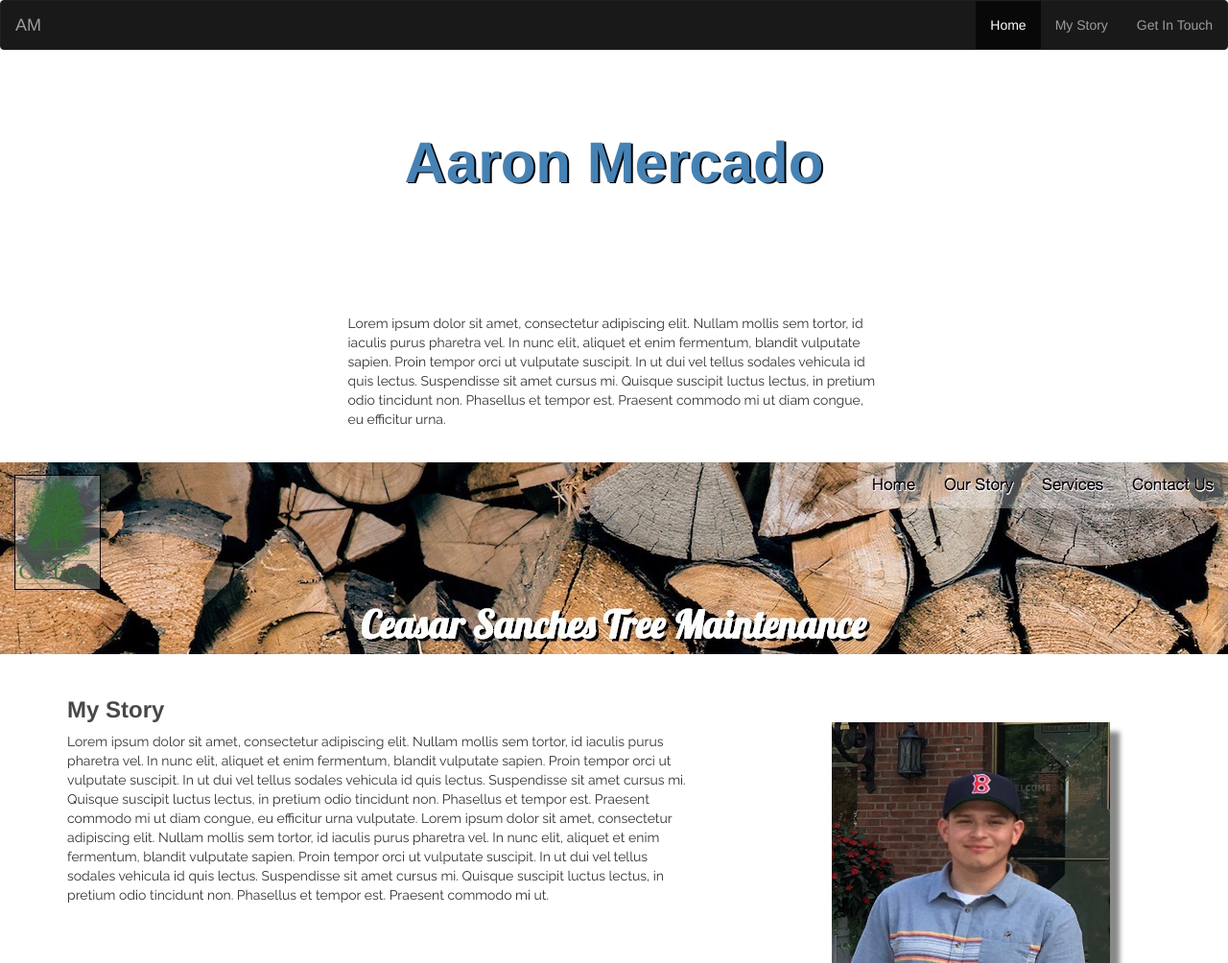
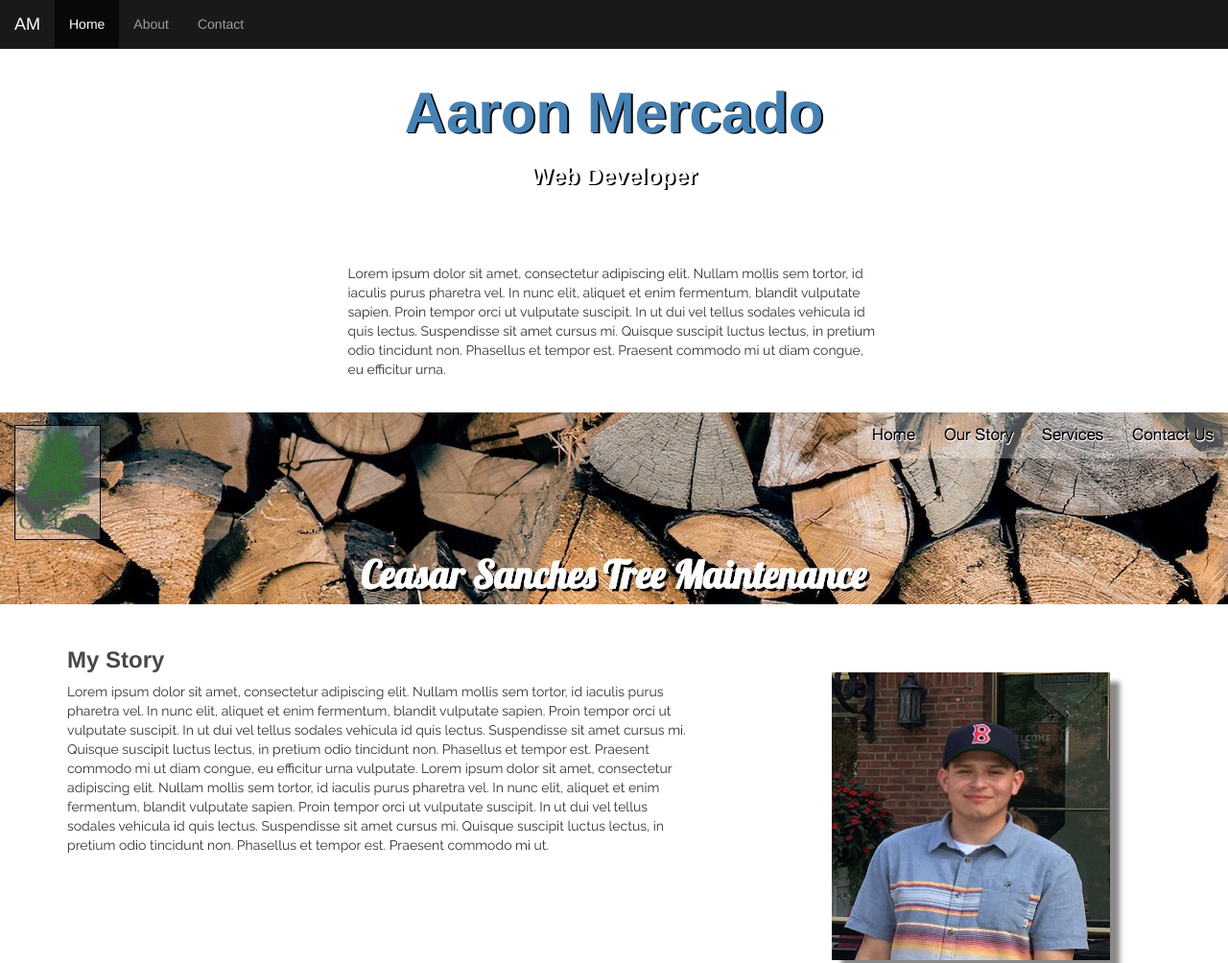
Before and after one commit to AaronM8/profile-website, a plain HTML site: page index.html in a window 1280 px wide. Shown: the top 1004 px of the page at 96% size. Drawn offline with nearby package versions, Linux system fonts and the light colour scheme; files that its build step writes are made by us from their sources; files whose address does not match are found by name; a web font is replaced by a local one.

Commit message:
chnaged h tags

```diff
--- a/css/style.css
+++ b/css/style.css
@@ -28,9 +28,12 @@ h1 {
   color: #484848;
 }
 
+.white-text {
+  color: #fff;
+}
 /*navbar section*/
-.navbar.navbar-default.navbar-inverse {
-  margin-bottom: 0px !important;
+.navbar {
+  margin: 0;
 }
 
 /*hero section*/
@@ -46,6 +49,12 @@ h1.blue-text {
   margin-top: 85px;
   display: flex;
   justify-content: center;
+}
+
+h3.white-text{
+  display: flex;
+  justify-content: center;
+  text-shadow: 2px 1px #000;
 }
 
 /*portfolio section*/
--- a/index.html
+++ b/index.html
@@ -4,7 +4,6 @@
     <title>Aaron Mercado Website</title>
     <meta charset="utf-8">
     <meta http-equiv="X-UA-Compatible" content="IE=edge,chrome=1">
-    <title></title>
     <meta name="description" content="">
     <meta name="viewport" content="width=device-width, initial-scale=1">
     <link rel="apple-touch-icon" href="apple-touch-icon.png">
@@ -16,16 +15,23 @@
 </head>
 <!-- nav section starts -->
 <div id="navbar">
-    <nav class="navbar navbar-default navbar-inverse">
+  <nav class="navbar navbar-inverse navbar-fixed-top">
     <div class="container-fluid">
       <div class="navbar-header">
+        <button type="button" class="navbar-toggle" data-toggle="collapse" data-target="#myNavbar">
+          <span class="icon-bar"></span>
+          <span class="icon-bar"></span>
+          <span class="icon-bar"></span>
+        </button>
         <a class="navbar-brand" href="#">AM</a>
       </div>
-        <ul class="nav navbar-nav navbar-right">
+      <div class="collapse navbar-collapse" id="myNavbar">
+        <ul class="nav navbar-nav">
           <li class="active"><a href="#">Home</a></li>
-          <li><a href="#">My Story</a></li>
-          <li><a href="#">Get In Touch</a></li>
+          <li><a href="#my-story">About</a></li>
+          <li><a href="#contact">Contact</a></li>
         </ul>
+      </div>
     </div>
   </nav>
 </div>
@@ -35,6 +41,7 @@
     <div class="row">
       <div class="col-md-12">
         <h1 class="blue-text" "playfair-text">Aaron Mercado</h1>
+        <h3 class="white-text" "playfair-text">Web Developer</h3>
       </div>
     </div>
   </div>
@@ -105,9 +112,10 @@
   <!-- three photo section ends -->
   <!-- my story section ends -->
   <!-- contact page starts -->
+  <div id="contact">
   <div class="row flex-container justify-center">
     <div class="col-xs-10 col-sm-6 col-md-4 form-container">
-      <h4>Let's get in touch!</h4>
+      <h3>Let's get in touch!</h3>
       <form class="contact-form" id="emailForm" method="POST">
         <div class="form-group">
           <label for="name">Full Name:</label>
@@ -154,6 +162,7 @@
             Submit
         </button>
       </form>
+    </div>
   </div>
 </div>
 <!-- contact page ends -->
```
Lines whose indentation alone changed are shown as unchanged.
